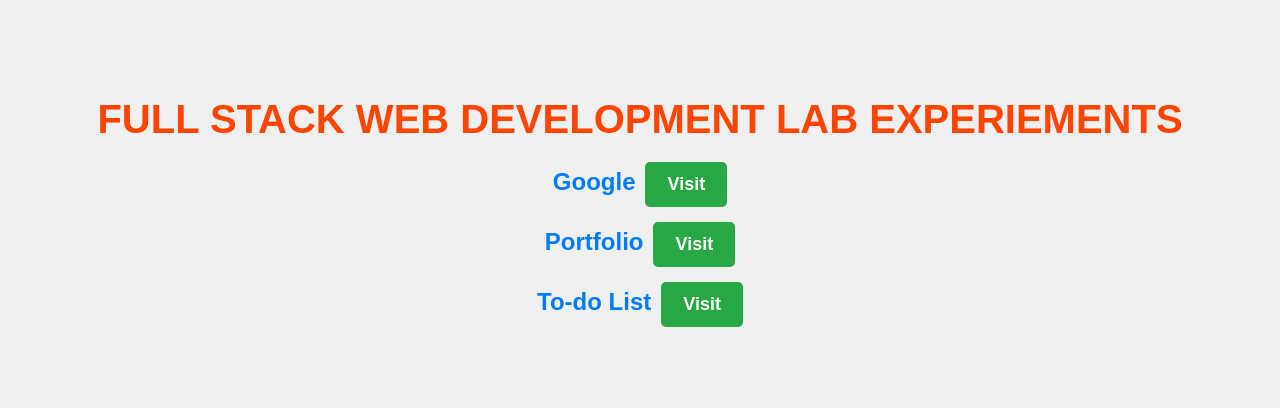
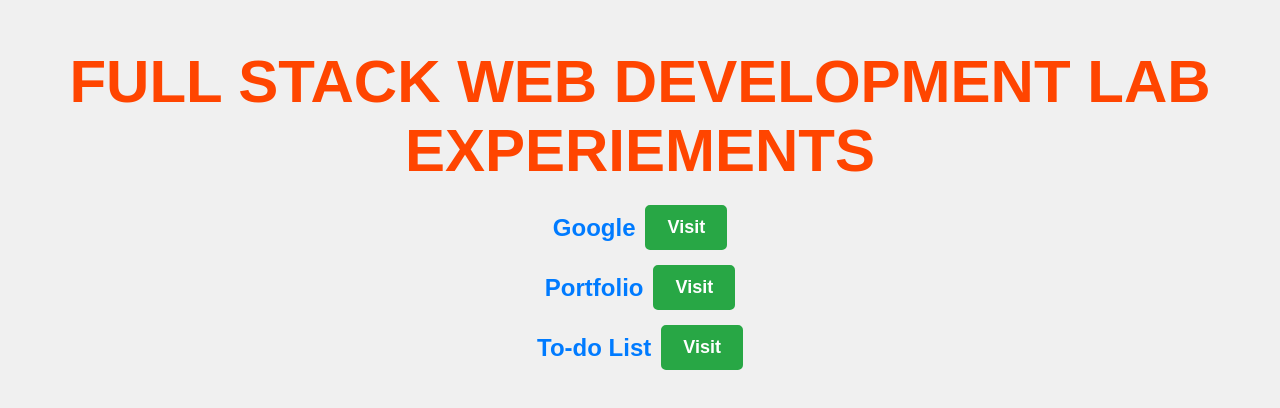
Before and after one commit to krish-san/FSWD, a plain HTML site: page ex/index.html in a window 1280 px wide. Shown: the part 194-602 px from the top of the page. Drawn offline with Linux system fonts and the light colour scheme.

Commit message:
Update index.html

```diff
--- a/ex/index.html
+++ b/ex/index.html
@@ -11,28 +11,37 @@
             margin: 0;
             padding: 0;
             display: flex;
-            justify-content: center;
+            flex-direction: column;
             align-items: center;
             height: 100vh;
+            justify-content: center;
+            text-align: center;
         }
 
         h1 {
-            text-align: center;
             color: #ff4500;
-            font-size: 40px;
-            margin-bottom: 20px;
+            font-size: 60px;
+            margin: 20px 0;
+        }
+
+        .content {
+            display: flex;
+            flex-direction: column;
+            align-items: center;
         }
 
         ul {
             list-style: none;
             padding: 0;
             margin: 0;
-            text-align: center;
         }
 
         li {
             margin: 15px 0;
             font-size: 24px;
+            display: flex;
+            align-items: center;
+            justify-content: center;
         }
 
         a {
```
